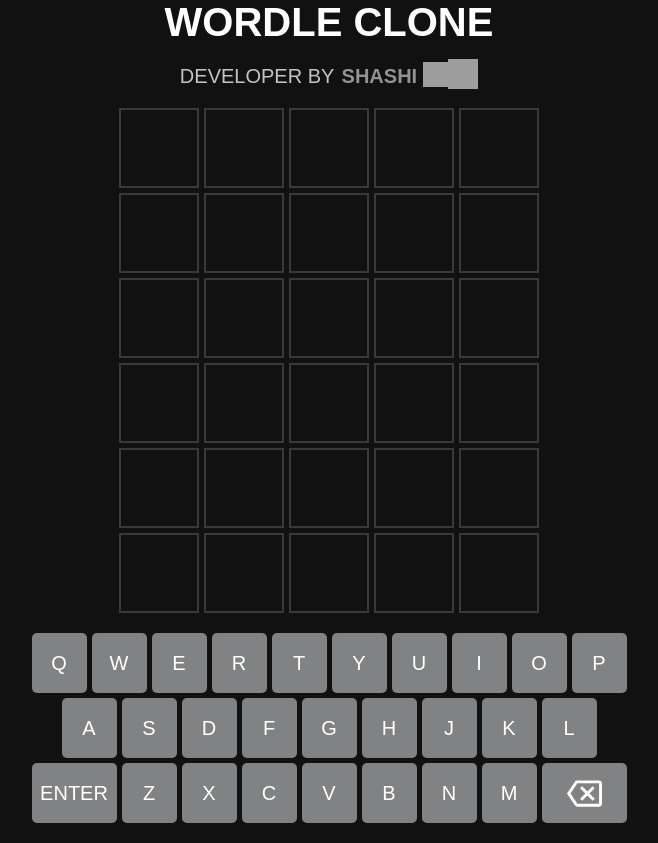
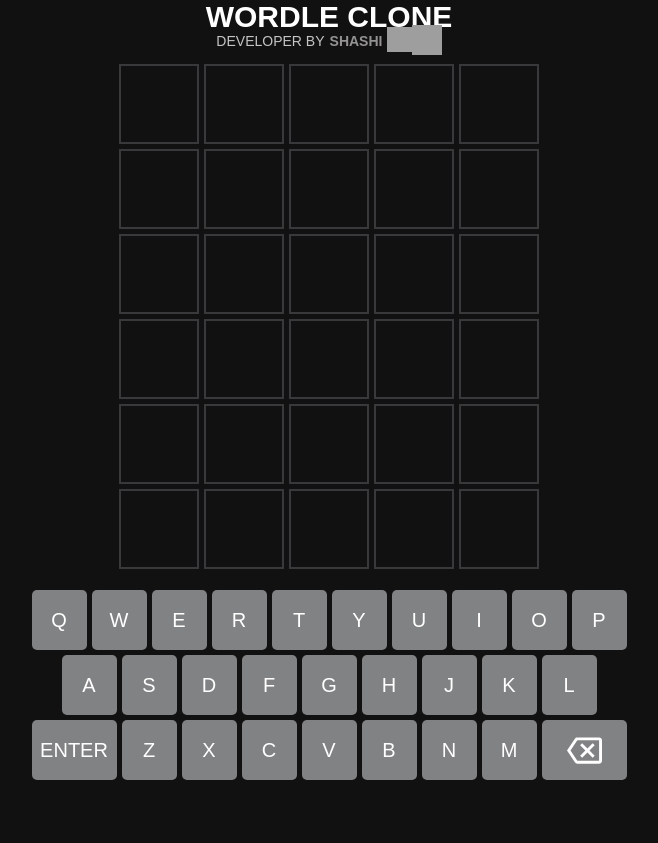
Before and after one commit to shashi-varne/Wordle-clone, a plain HTML site: page index.html in a window 1280 px wide. Shown: the whole page, without its empty margins (311-969 px from the left). After the commit the page ends 800 px from the top, so only its background shows below. Drawn offline with Linux system fonts and the light colour scheme; grey boxes are pictures that could not be loaded.

Commit message:
Minor alignment fix

```diff
--- a/style.css
+++ b/style.css
@@ -24,7 +24,7 @@ body {
   text-align: center;
   color: #fff;
   font-weight: bold;
-  font-size: 2em;
+  font-size: 1.5em;
   margin: 0;
 }
 
@@ -45,6 +45,8 @@ span {
   text-align: center;
   display: flex;
   padding: 0;
+  font-size: 0.7em;
+  margin-top: -15px;
   align-items: center;
   justify-content: center;
 }
```
